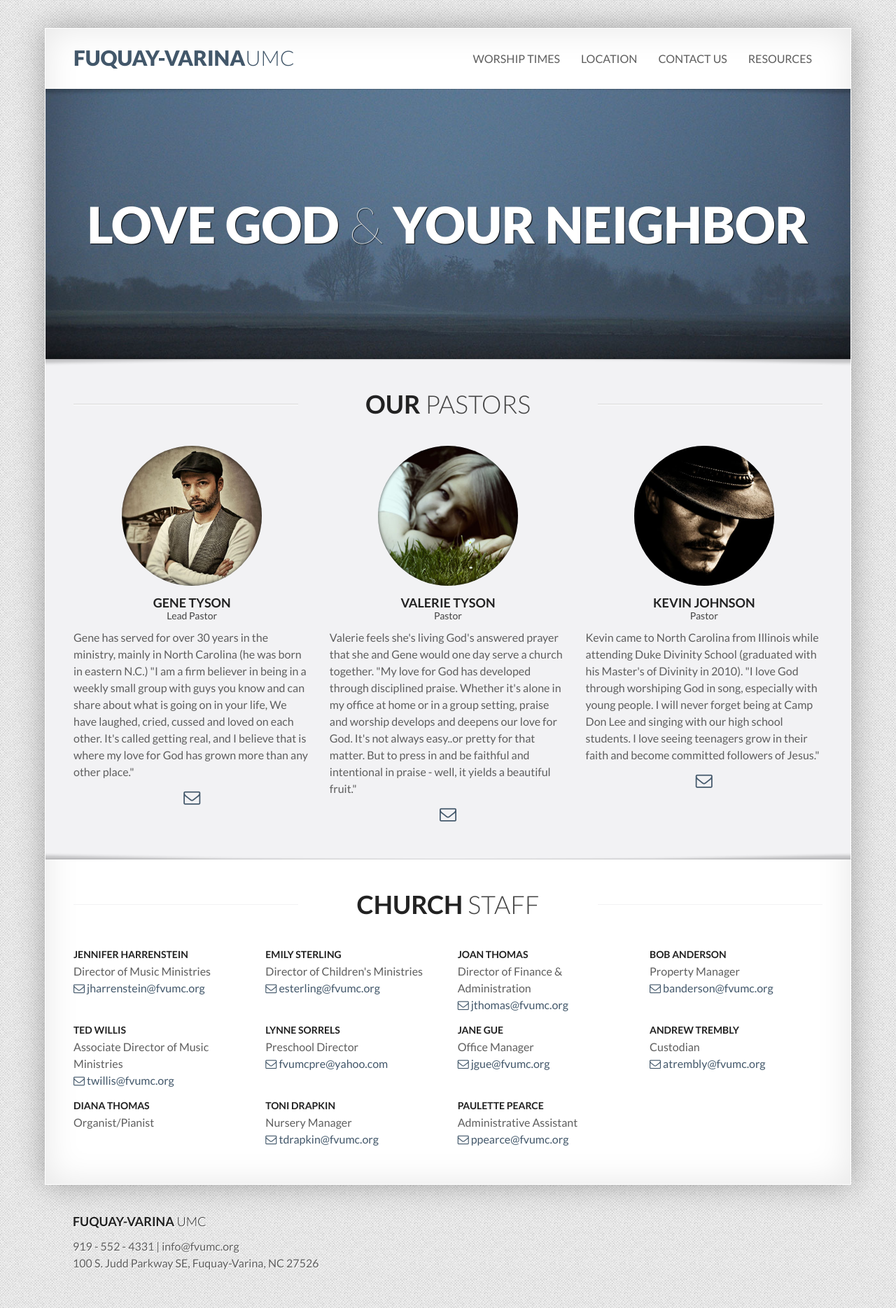
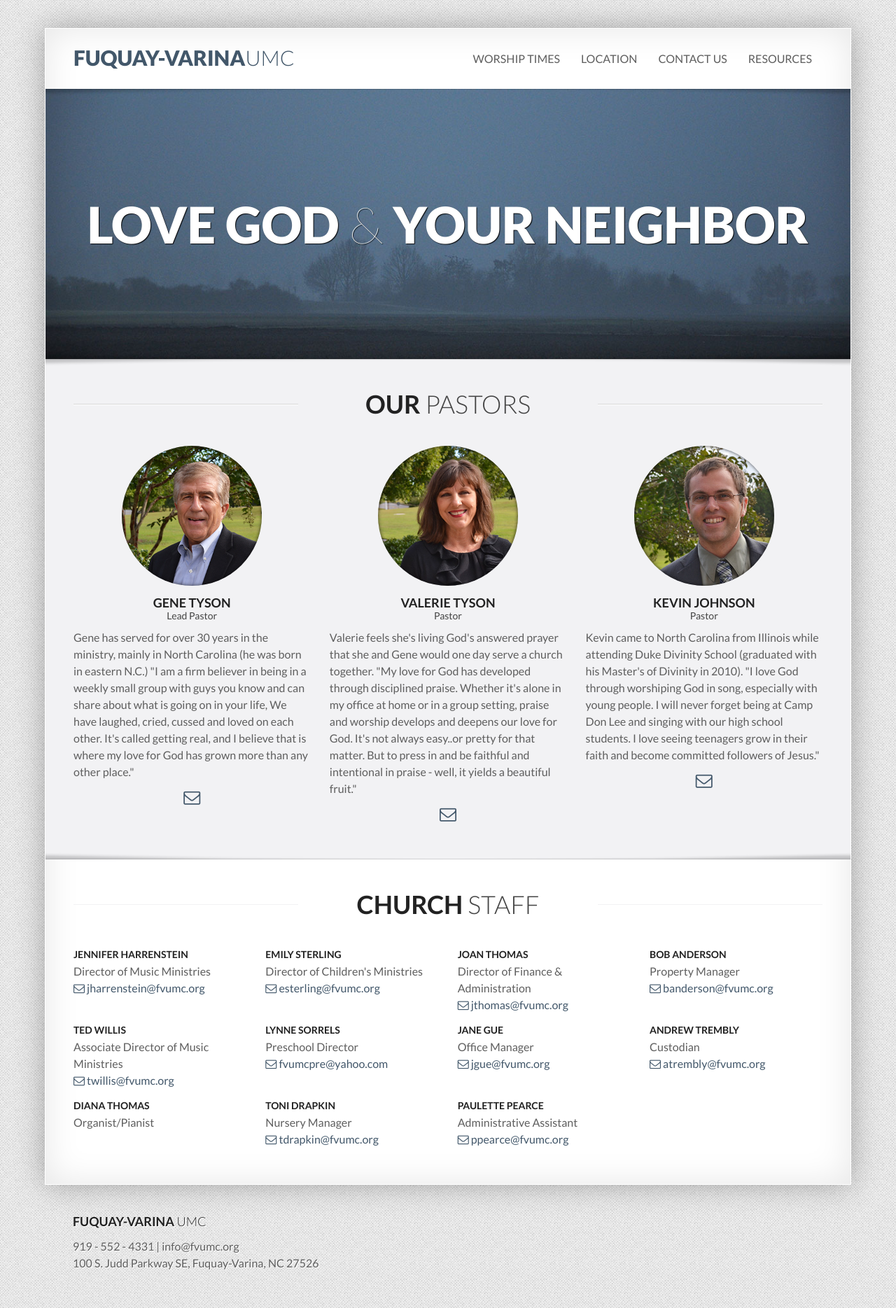
Before and after one commit to fvumc/fvumc.github.io, a Jekyll site: the page built from contact.html, in a window 1280 px wide. Shown: the whole page at 70% size. Built offline with Jekyll 4.4.1, drawn with Linux system fonts in a browser that asks for light colours; Markdown is read by kramdown in place of the engine named in the settings.

Commit message:
add pastor pics

```diff
--- a/_includes/pastors_section.html
+++ b/_includes/pastors_section.html
@@ -10,7 +10,7 @@
             <li class="span4">
               <div class="round-box box-big">
                 <span class="box-inner">
-                  <img alt="some image" class="img-circle" src="images/assets/people/man-1-300x300.jpg">
+                  <img alt="some image" class="img-circle" src="images/assets/people/gene.jpg">
                 </span>
               </div>
               <h3 class="text-center">
@@ -33,7 +33,7 @@ Gene has served for over 30 years in the ministry, mainly in North Carolina (he
             <li class="span4">
               <div class="round-box box-big">
                 <span class="box-inner">
-                  <img alt="some image" class="img-circle" src="images/assets/people/woman-3-300x300.jpg">
+                  <img alt="some image" class="img-circle" src="images/assets/people/valerie.jpg">
                 </span>
               </div>
               <h3 class="text-center">
@@ -56,7 +56,7 @@ Valerie feels she's living God's answered prayer that she and Gene would one day
             <li class="span4">
               <div class="round-box box-big">
                 <span class="box-inner">
-                  <img alt="some image" class="img-circle" src="images/assets/people/man-2-300x300.jpg">
+                  <img alt="some image" class="img-circle" src="images/assets/people/kevin.jpg">
                 </span>
               </div>
               <h3 class="text-center">
```
Also changed, not shown: images/assets/people/gene.jpg (added), images/assets/people/kevin.jpg (added), images/assets/people/valerie.jpg (added).
